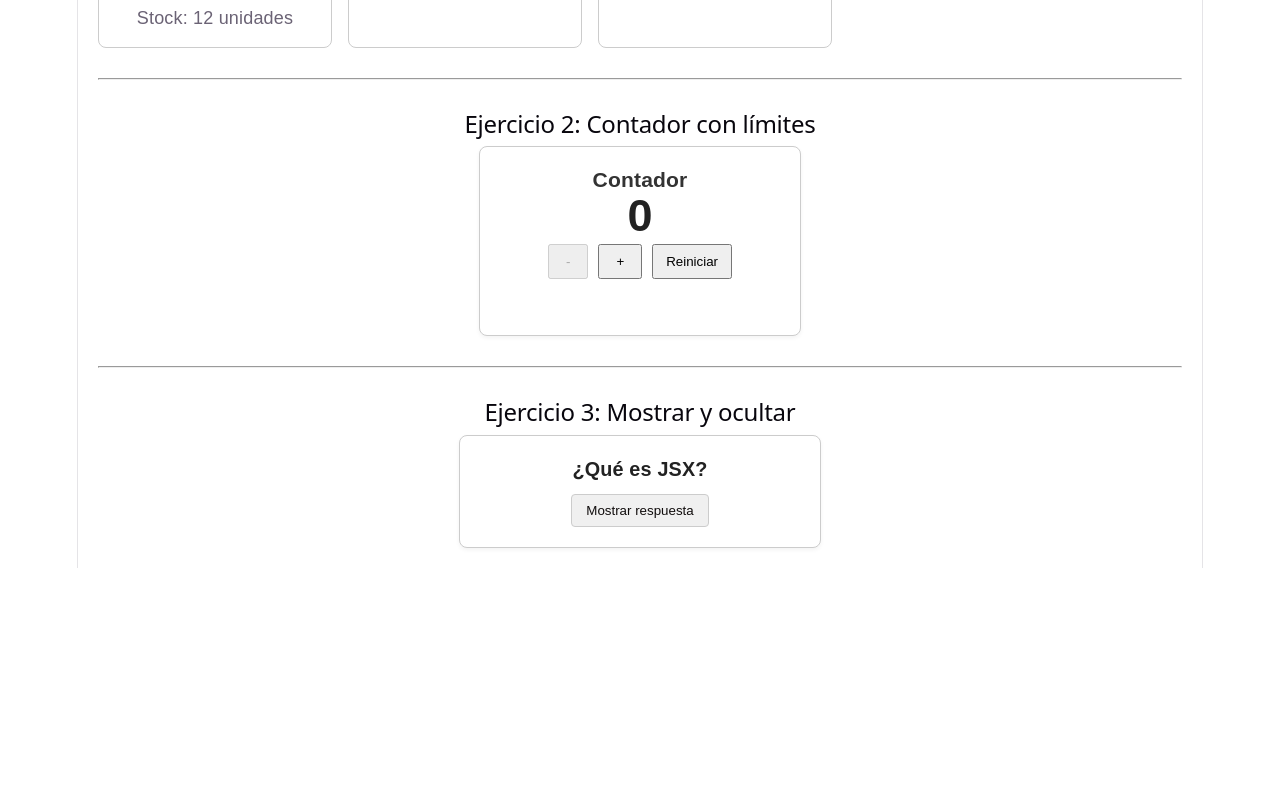
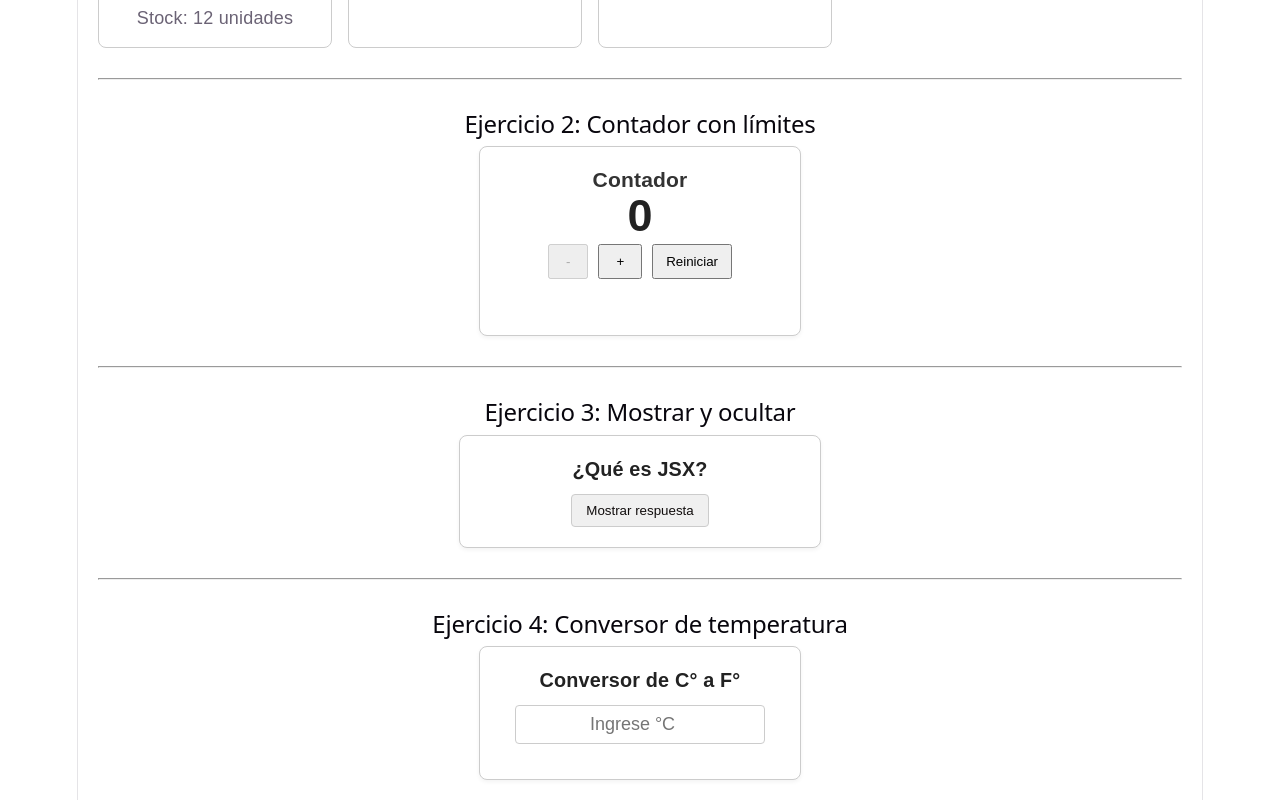
Before and after one commit to alevittori/tps_frontend_utn, a React (Vite) app in the folder practica-react/: page / in a window 1280 px wide. Shown: the part 281-1081 px from the top of the page. Before the commit the page ends 849 px from the top, so only its background shows below. Built offline with nearby package versions, Linux system fonts and the light colour scheme.

Commit message:
ejercicio 4 conversor de temperatura. Creamos componente y lo mostrmaos en la app

```diff
--- a/practica-react/src/App.tsx
+++ b/practica-react/src/App.tsx
@@ -3,6 +3,7 @@ import { Producto } from './components/Producto';
 import { Contador } from './components/Contador';
 import { PreguntaRespuesta } from './components/PreguntaREspuesta';
 import './App.css'
+import { ConversorTemperatura } from './components/ConversonTemperatura';
 
 function App() {
   // const [count, setCount] = useState(0)
@@ -36,6 +37,12 @@ function App() {
         <PreguntaRespuesta />
       </section>
 
+      <hr style={{ margin: '30px 0' }} />
+
+      <section>
+        <h2>Ejercicio 4: Conversor de temperatura</h2>
+        <ConversorTemperatura />
+      </section>
     </main>
   );
 }
--- /dev/null
+++ b/practica-react/src/components/ConversonTemperatura.tsx
@@ -0,0 +1,62 @@
+
+import { useState } from 'react';
+
+export function ConversorTemperatura() {
+  const [celsius, setCelsius] = useState<string>('');
+
+  // Convertimos el texto del input a número (si está vacío o es inválido, manejamos 0)
+  const cNum = celsius === '' ? NaN : Number(celsius);
+
+  // Fórmula: F = C * 9/5 + 32
+  const fahrenheit = !isNaN(cNum) ? (cNum * 9) / 5 + 32 : null;
+
+  return (
+    <div style={{
+      border: '1px solid #ccc',
+      padding: '20px',
+      borderRadius: '8px',
+      width: '280px',
+      margin: '0 auto',
+      backgroundColor: '#fff',
+      boxShadow: '0 2px 4px rgba(0,0,0,0.05)',
+      textAlign: 'center'
+    }}>
+      <h3 style={{ margin: '0 0 12px 0', fontSize: '1.1rem', color: '#222' }}>
+        Conversor de C° a F°
+      </h3>
+
+      <div style={{ marginBottom: '15px' }}>
+        <input
+          type="number"
+          value={celsius}
+          onChange={(e) => setCelsius(e.target.value)}
+          placeholder="Ingrese °C"
+          style={{
+            padding: '8px 12px',
+            width: '80%',
+            fontSize: '1rem',
+            textAlign: 'center',
+            borderRadius: '4px',
+            border: '1px solid #ccc'
+          }}
+        />
+      </div>
+
+      {fahrenheit !== null && (
+        <div>
+          <p style={{ fontSize: '1.8rem', fontWeight: 'bold', margin: '0 0 8px 0', color: '#222' }}>
+            {fahrenheit.toFixed(1)} °F
+          </p>
+
+          <div style={{ minHeight: '24px' }}>
+            {cNum > 30 && (
+              <span style={{ color: '#d9534f', fontWeight: '600', fontSize: '0.95rem' }}>
+                Hace calor
+              </span>
+            )}
+          </div>
+        </div>
+      )}
+    </div>
+  );
+}
```
